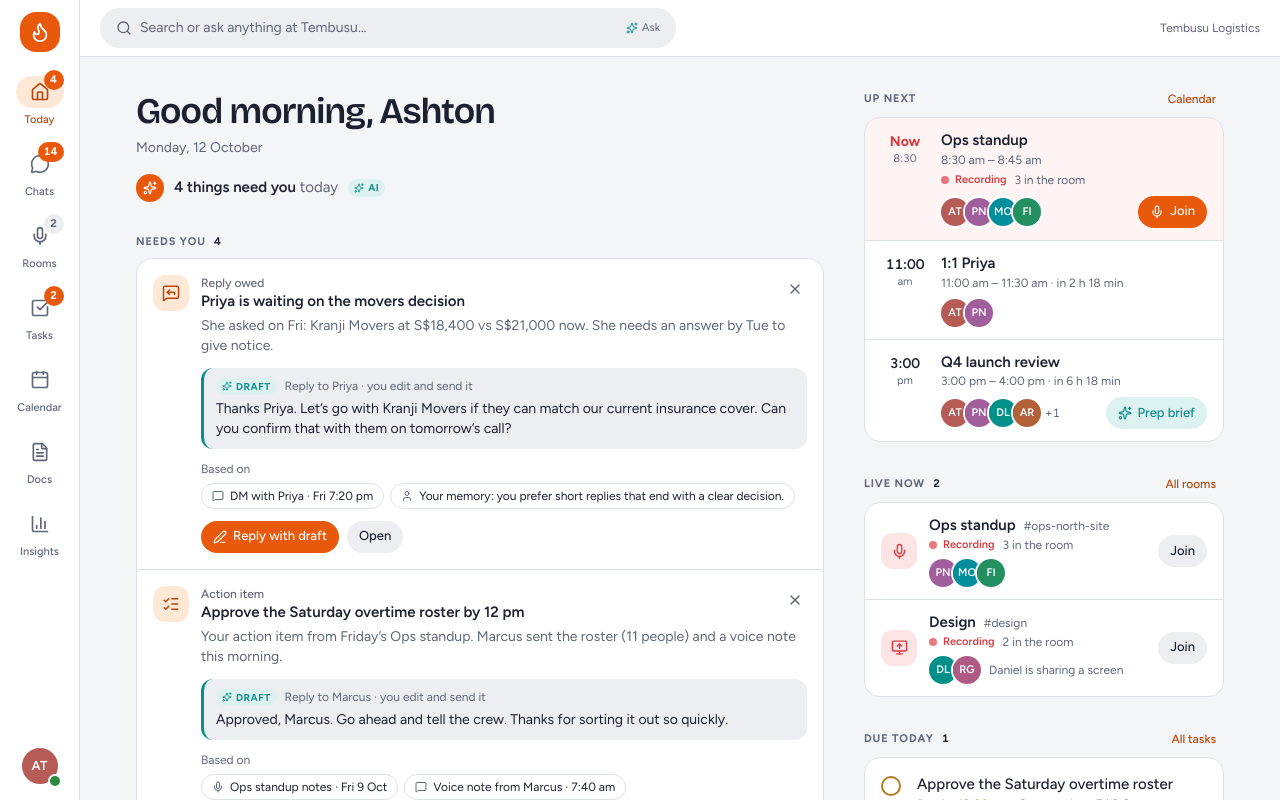
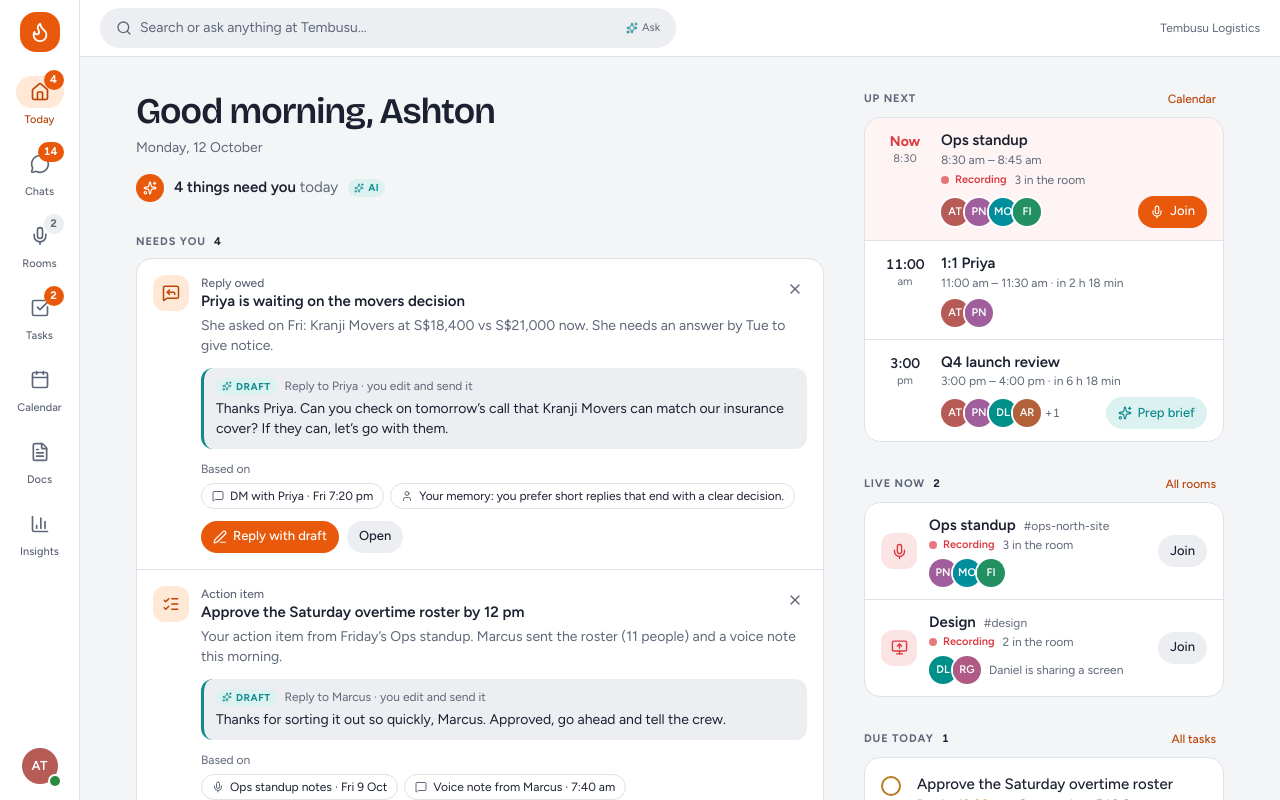
Before and after one commit to ashtonatnormal/mainsoftware, a React (Vite) app in the folder demo/: page / in a window 1280 px wide. Both pictures are taken after a click on the button "Skip intro". Built offline with nearby package versions, Linux system fonts and the light colour scheme.

Commit message:
Demo: memory drafts end with the decision; source chips wrap; fix Priya's reply timing
Co-Authored-By: Claude Opus 5.5 <noreply@anthropic.com>
Claude-Session: https://claude.ai/code/session_01WSjv5jrH1ruCkFeB1R6TXi

```diff
--- a/demo/src/data/work.ts
+++ b/demo/src/data/work.ts
@@ -26,7 +26,7 @@ export const actionables: Actionable[] = [
     route: { name: 'chats', conversationId: 'dm_priya' },
     draft: {
       conversationId: 'dm_priya',
-      text: 'Thanks Priya. Let’s go with Kranji Movers if they can match our current insurance cover. Can you confirm that with them on tomorrow’s call?',
+      text: 'Thanks Priya. Can you check on tomorrow’s call that Kranji Movers can match our insurance cover? If they can, let’s go with them.',
       memoryId: 'mem1', // "You prefer short replies that end with a clear decision."
       withoutMemory: 'Hi Priya, thanks for getting a second quote. Kranji Movers at S$18,400 against S$21,000 for the same scope looks like a good saving. Do you know if they can match our current insurance cover? Could you check on tomorrow’s call, and we can decide once we know?',
     },
@@ -39,7 +39,7 @@ export const actionables: Actionable[] = [
     route: { name: 'tasks' },
     draft: {
       conversationId: 'dm_marcus',
-      text: 'Approved, Marcus. Go ahead and tell the crew. Thanks for sorting it out so quickly.',
+      text: 'Thanks for sorting it out so quickly, Marcus. Approved, go ahead and tell the crew.',
       memoryId: 'mem1',
       withoutMemory: 'Hi Marcus, thanks for sending the Saturday roster and the voice note. I’m happy to approve the overtime for the 11 people on it. Could you let the crew know, and tell me if anything changes before Saturday?',
     },
--- a/demo/src/store.tsx
+++ b/demo/src/store.tsx
@@ -207,7 +207,7 @@ function withoutMe(r: Room, clock: number): Room {
 // ── Scripted replies so conversations feel alive ──────────────────────────────
 const scriptedReplies: Record<string, { from: string; text: string }> = {
   // Fits either Today draft to Priya (with or without memory, PA-10).
-  dm_priya: { from: 'u_priya', text: 'Thanks! I’ll check the insurance cover with Kranji on tomorrow’s call and let you know before Tuesday. 👍' },
+  dm_priya: { from: 'u_priya', text: 'Thanks! I’ll check the insurance cover with Kranji on tomorrow’s call and let you know straight after, so we can still give notice on Tuesday. 👍' },
   dm_marcus: { from: 'u_marcus', text: 'Thanks boss, telling the crew now 👍' },
   g_q4: { from: 'u_daniel', text: 'Thanks! I’ll walk everyone through v3 at the 3 pm review.' },
   ag_it: { from: 'a_it', text: 'I’ve noted that. For anything urgent, Arjun is on #it-help until 6 pm.' },
--- a/demo/src/ui/index.tsx
+++ b/demo/src/ui/index.tsx
@@ -170,11 +170,12 @@ export function SourceChips({ sources, numbered = true }: { sources: SourceRef[]
           <button
             key={i}
             onClick={() => navigate(s.route)}
-            className="inline-flex max-w-full items-center gap-1.5 rounded-full border border-line bg-surface px-2.5 py-1 text-xs text-fg transition hover:border-agent hover:text-agent"
+            title={s.label}
+            className="inline-flex max-w-full items-start gap-1.5 rounded-2xl border border-line bg-surface px-2.5 py-1 text-left text-xs text-fg transition hover:border-agent hover:text-agent"
           >
             {numbered && <span className="font-bold text-agent tabular">{i + 1}</span>}
-            <Icon size={12} className="shrink-0 text-muted" aria-hidden />
-            <span className="truncate">{s.label}</span>
+            <Icon size={12} className="mt-0.5 shrink-0 text-muted" aria-hidden />
+            <span className="line-clamp-2 min-w-0 [overflow-wrap:anywhere]">{s.label}</span>
           </button>
         )
       })}
```
